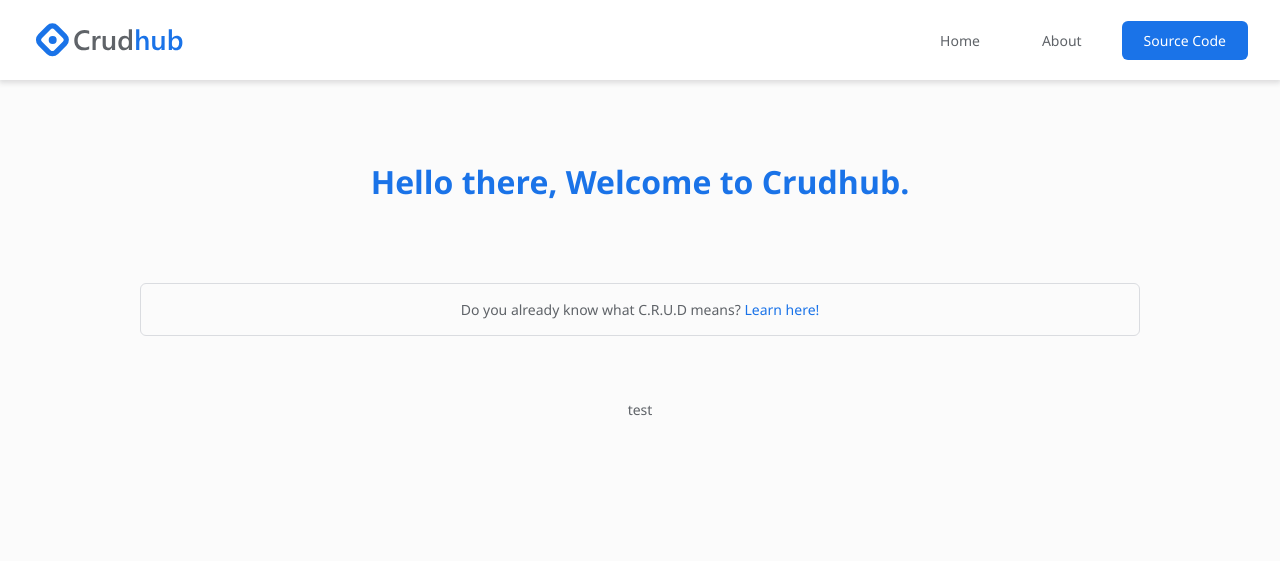
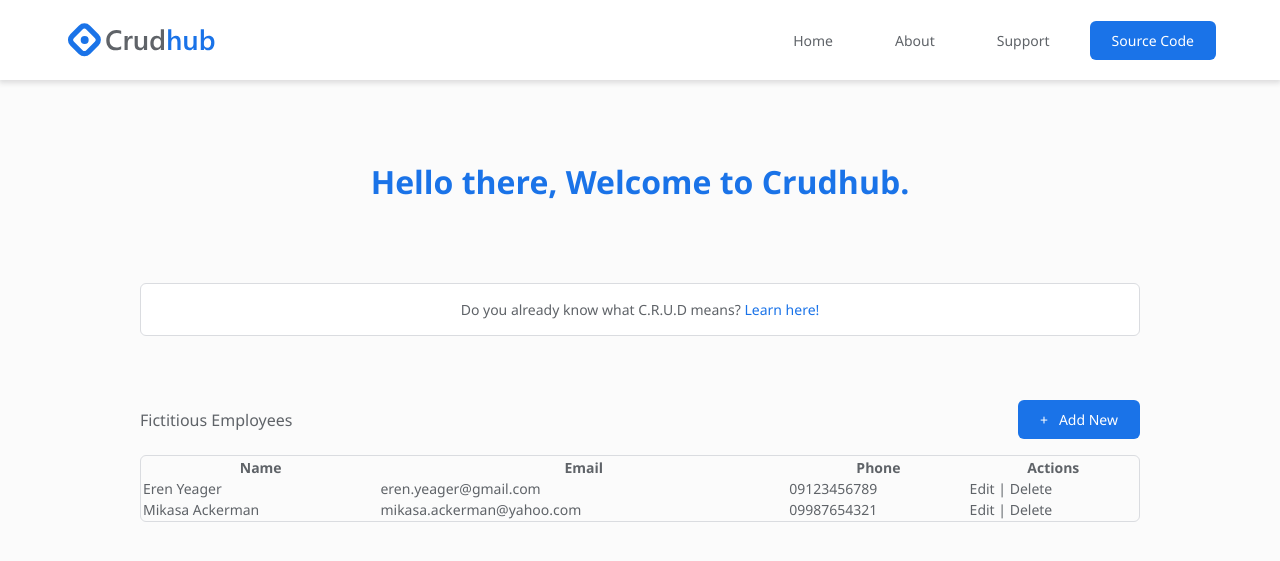
Before and after one commit to MinecraftJohn/crud-app, a PHP site: page /crudhub/index.php in a window 1280 px wide. Shown: the top 561 px of the page. Run offline with PHP 8.4, Linux system fonts and the light colour scheme.

Commit message:
backup files for incoming revamp

```diff
--- a/crudhub/assets/css/library.css
+++ b/crudhub/assets/css/library.css
@@ -30,6 +30,7 @@ a {
 
 section {
     display: flex;
+    flex-direction: column;
     justify-content: center;
     align-items: center;
     width: 100%;
@@ -42,6 +43,10 @@ nav {
     align-items: center;
     justify-content: space-between;
 }
+button {
+    border: none;
+    cursor: pointer;
+}
 
 .box_shadow {
     box-shadow: 0 2px 5px 1px rgb(64 60 67 / 16%);
@@ -53,6 +58,10 @@ nav {
 
 .border_container {
     border: 1px solid #dadce0;
+}
+.responsive_width {
+    width: 1000px;
+    max-width: 90%;
 }
 
 .primary_button {
@@ -73,8 +82,3 @@ nav {
 .secondary_button:hover {
     background: var(--bgHoverLightBlue);
 }
-
-.responsive_width {
-    width: 1000px;
-    max-width: 95%;
-}
--- a/crudhub/assets/css/style.css
+++ b/crudhub/assets/css/style.css
@@ -3,7 +3,7 @@
     position: sticky;
     top: 0;
     z-index: 100;
-    padding: 0 2.5%;
+    padding: 0 5%;
 }
 
 .nav_container {
@@ -56,9 +56,23 @@
 }
 
 .tip_container {
+    background: var(--bgWhite);
     text-align: center;
     padding: 16px;
-    margin-bottom: 64px;
+}
+.table_title_container {
+    display: flex;
+    align-items: center;
+    justify-content: space-between;
+    flex-wrap: wrap;
+    margin-top: 64px;
+}
+.table_title_text {
+    font-size: 16px;
+    font-weight: 500;
+}
+.table_content_container {
+    margin: 16px 0 32px;
 }
 
 @media screen and (max-width: 720px) {
--- a/crudhub/index.php
+++ b/crudhub/index.php
@@ -27,7 +27,30 @@
         </p>
     </section>
     <section>
-        <div>test</div>
+        <div class="table_title_container responsive_width">
+            <h3 class="table_title_text">Fictitious Employees</h3>
+            <button class="secondary_button border_radius">+ &nbsp Add New</button>
+        </div>
+        <table class="table_content_container responsive_width border_radius border_container">
+            <tr>
+                <th>Name</th>
+                <th>Email</th>
+                <th>Phone</th>
+                <th>Actions</th>
+            </tr>
+            <tr>
+                <td>Eren Yeager</td>
+                <td>eren.yeager@gmail.com</td>
+                <td>09123456789</td>
+                <td>Edit | Delete</td>
+            </tr>
+            <tr>
+                <td>Mikasa Ackerman</td>
+                <td>mikasa.ackerman@yahoo.com</td>
+                <td>09987654321</td>
+                <td>Edit | Delete</td>
+            </tr>
+        </table>
     </section>
 </body>
 </html>
--- a/crudhub/navigation.php
+++ b/crudhub/navigation.php
@@ -10,6 +10,7 @@
         <div class="nav_container">
             <a href="index.php" class="primary_button border_radius">Home</a>
             <a href="https://www.educative.io/answers/what-are-create-and-read-operations-in-crud-php" class="primary_button border_radius">About</a>
+            <a href="#" class="primary_button border_radius">Support</a>
             <a href="https://github.com/MinecraftJohn/crud_app" class="secondary_button border_radius">Source Code</a>
         </div>
         <svg width="32" height="32" viewBox="0 0 32 32" class="nav_icon border_radius" onclick="navMenuFadein()">
@@ -20,5 +21,6 @@
 <div class="nav_mobile_container">
     <a href="index.php" class="primary_button border_radius">Home</a>
     <a href="https://www.educative.io/answers/what-are-create-and-read-operations-in-crud-php" class="primary_button border_radius">About</a>
+    <a href="#" class="primary_button border_radius">Support</a>
     <a href="https://github.com/MinecraftJohn/crud_app" class="secondary_button border_radius">Source Code</a>
 </div>
```
